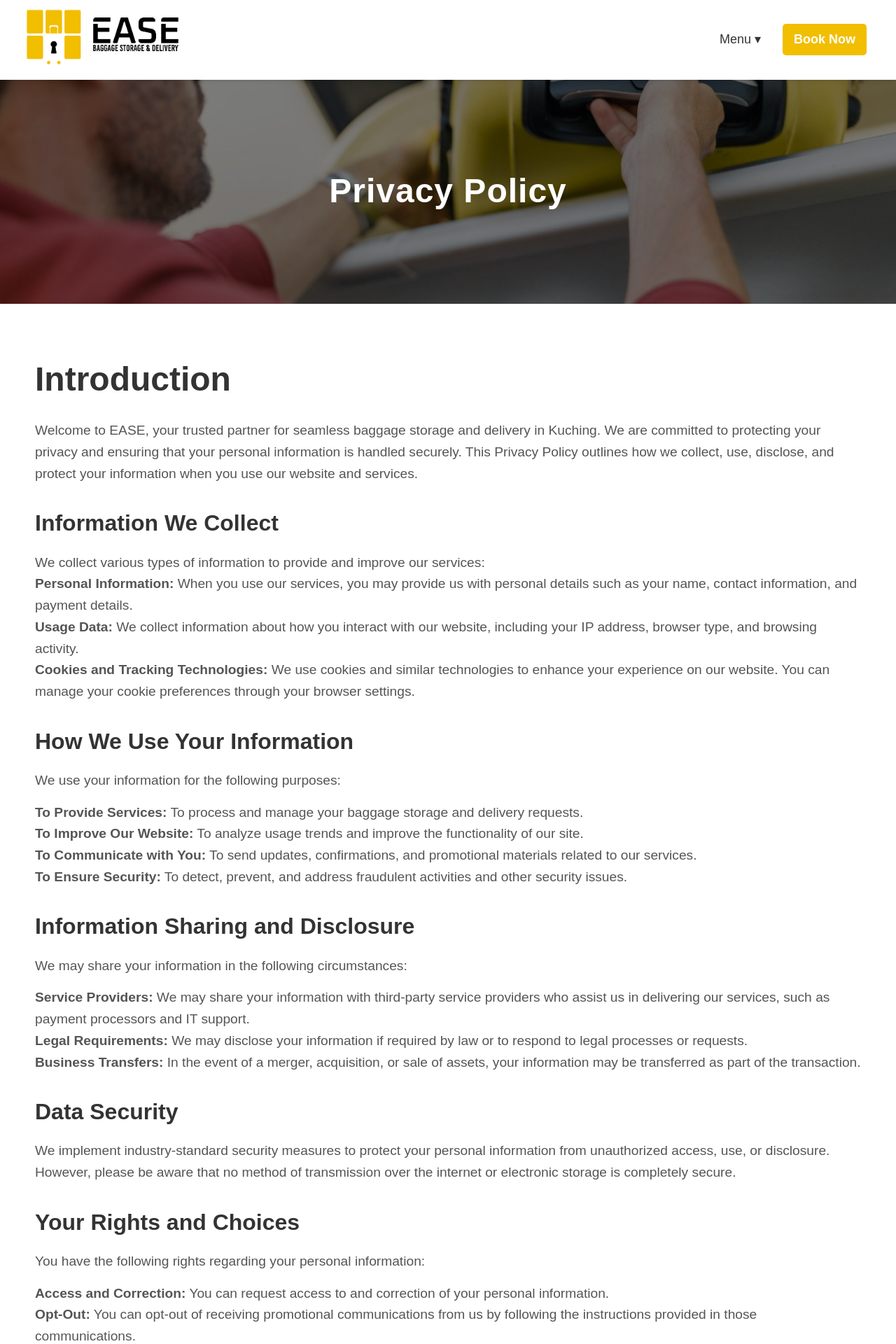
After one commit to Benji1928/FYP-EASE-Sarawak, a CodeIgniter 4 app: the page made by easesarawak/app/Views/policy.php in a window 1280 px wide. The commit adds this page. Shown: the top 1920 px of the page at 70% size. Run offline with PHP 8.4 and a stand-in for CodeIgniter, Linux system fonts and the light colour scheme; the template is opened without the code that fills it, so the values that code supplies are empty; some libraries are stand-ins or nearby versions; some web fonts are replaced.

Commit message:
created policy page

```diff
--- a/easesarawak/app/Config/Routes.php
+++ b/easesarawak/app/Config/Routes.php
@@ -7,3 +7,4 @@ use CodeIgniter\Router\RouteCollection;
  */
 $routes->get('/', 'Home::index');
 $routes->get('/about', 'Home::about');
+$routes->get('/policy', 'Home::policy');
--- a/easesarawak/app/Controllers/Home.php
+++ b/easesarawak/app/Controllers/Home.php
@@ -13,4 +13,9 @@ class Home extends BaseController
     {
         return view('about');
     }
+
+    public function policy(): string
+    {
+        return view('policy');
+    }
 }
--- a/easesarawak/app/Views/about.php
+++ b/easesarawak/app/Views/about.php
@@ -321,7 +321,7 @@
         <h1>About Us</h1>
     </section>
 
-    <!-- Title -->
+    <!-- Offer -->
     <section class="offer">
         <div class="left">
             <h2 class="pill-title">
--- a/easesarawak/app/Views/footer/footer.php
+++ b/easesarawak/app/Views/footer/footer.php
@@ -10,8 +10,8 @@
         <li><a href="#how">How It Works</a></li>
         <li><a href="#why-choose-ease">Why Us</a></li>
         <li><a href="#contact">Contact Us</a></li>
-        <li><a href="view/about">About Us</a></li>
-        <li><a href="#privacy">Privacy Policy</a></li>
+        <li><a href="/about">About Us</a></li>
+        <li><a href="/policy">Privacy Policy</a></li>
         <li><a href="#terms">Terms & Conditions</a></li>
     </ul>
 
--- /dev/null
+++ b/easesarawak/app/Views/policy.php
@@ -0,0 +1,195 @@
+<!DOCTYPE html>
+<html lang="en">
+
+<head>
+    <meta charset="UTF-8">
+    <meta name="viewport" content="width=device-width, initial-scale=1.0">
+    <title>EASE SARAWAK | Privacy Policy</title>
+    <link rel="icon" type="image/png" href="assets/images/cropped-Ease_PNG_File-09.png">
+    <link href="https://cdn.jsdelivr.net/npm/bootstrap-icons@1.11.3/font/bootstrap-icons.css" rel="stylesheet">
+    <link rel="stylesheet" href="assets/css/footer_style.css">
+    <link rel="stylesheet" href="assets/css/navbar_style.css">
+    <style>
+        @font-face {
+            font-family: 'EurostarRegular';
+            src: url('assets/Eurostar Regular.ttf') format('truetype');
+            font-weight: normal;
+            font-style: normal;
+        }
+
+        /* Reset */
+        * {
+            margin: 0;
+            padding: 0;
+            box-sizing: border-box;
+        }
+
+        body {
+            font-family: 'EurostarRegular', sans-serif, Arial, 'BebasKai';
+            line-height: 1.6;
+        }
+
+        /* Title section */
+        .about-title {
+            position: relative;
+            height: 40vh;
+            overflow: hidden;
+            display: flex;
+            align-items: center;
+            justify-content: center;
+            text-align: center;
+            color: white;
+            background-image: url("assets/images/man-pulling-out-hand-luggage-from-compartment-while-traveling-by-plane-e1726141753879.jpg");
+            background-size: cover;
+            background-position: center;
+            margin-top: 113.5px;
+        }
+
+        .title-overlay {
+            position: absolute;
+            top: 0;
+            left: 0;
+            right: 0;
+            bottom: 0;
+            background: rgba(0, 0, 0, 0.5);
+            /* semi-transparent black */
+            z-index: 1;
+        }
+
+        .about-title h1 {
+            position: relative;
+            z-index: 2;
+            font-size: 3rem;
+            letter-spacing: 1px;
+        }
+
+        .pill-title {
+            display: inline-flex;
+            align-items: center;
+            width: fit-content;
+            gap: 15px;
+            /* space between text and dots */
+            background: #fff;
+            border-radius: 50px;
+            padding: 10px 25px;
+            font-size: 18px;
+            font-weight: 700;
+            letter-spacing: 1px;
+            color: #000;
+            text-transform: uppercase;
+            box-shadow: 0 2px 5px rgba(0, 0, 0, 0.3);
+        }
+
+        .pill-title .dot {
+            width: 14px;
+            height: 14px;
+            border-radius: 50%;
+            background: #f2be00;
+            /* yellow color */
+            display: inline-block;
+        }
+
+        .content-container {
+            padding: 70px 50px;
+        }
+
+        .content-container h2 {
+            font-size: 3rem;
+            margin-bottom: 20px;
+            color: #333;
+        }
+
+        .content-container h3 {
+            font-size: 2rem;
+            margin-top: 30px;
+            margin-bottom: 15px;
+            color: #333;
+        }
+
+        .content-container p {
+            font-size: 1.2rem;
+            margin-bottom: 15px;
+            color: #555;
+        }
+    </style>
+</head>
+
+<body>
+    <?= $this->include('navbar/navbar'); ?>
+
+    <!-- Title -->
+    <section class="about-title">
+        <div class="title-overlay"></div>
+        <h1>Privacy Policy</h1>
+    </section>
+
+    <!-- Content -->
+    <section class="content">
+        <div class="content-container">
+            <h2>Introduction</h2>
+            <p>Welcome to EASE, your trusted partner for seamless baggage storage and delivery in Kuching.
+                We are committed to protecting your privacy and ensuring that your personal information is handled securely.
+                This Privacy Policy outlines how we collect, use, disclose, and protect your information when you use our website and services.
+            </p>
+
+            <h3>Information We Collect</h3>
+            <p>We collect various types of information to provide and improve our services:<br>
+                <strong>Personal Information:</strong> When you use our services, you may provide us with personal details such as your name, contact information, and payment details.
+                <br><strong>Usage Data:</strong> We collect information about how you interact with our website, including your IP address, browser type, and browsing activity.
+                <br><strong>Cookies and Tracking Technologies:</strong> We use cookies and similar technologies to enhance your experience on our website.
+                You can manage your cookie preferences through your browser settings.
+            </p>
+
+            <h3>How We Use Your Information</h3>
+            <p>
+                We use your information for the following purposes:
+            </p>
+            <p>
+                <strong>To Provide Services:</strong> To process and manage your baggage storage and delivery requests.<br>
+                <strong>To Improve Our Website:</strong> To analyze usage trends and improve the functionality of our site.<br>
+                <strong>To Communicate with You:</strong> To send updates, confirmations, and promotional materials related to our services.<br>
+                <strong>To Ensure Security:</strong> To detect, prevent, and address fraudulent activities and other security issues.
+            </p>
+
+            <h3>Information Sharing and Disclosure</h3>
+            <p>
+                We may share your information in the following circumstances:
+            </p>
+            <p>
+                <strong>Service Providers:</strong> We may share your information with third-party service providers who assist us in delivering our services,
+                such as payment processors and IT support.<br>
+                <strong>Legal Requirements:</strong> We may disclose your information if required by law or to respond to legal processes or requests.<br>
+                <strong>Business Transfers:</strong> In the event of a merger, acquisition, or sale of assets, your information may be transferred as part of the transaction.
+            </p>
+
+            <h3>Data Security</h3>
+            <p>We implement industry-standard security measures to protect your personal information from unauthorized access, use, or disclosure.
+                However, please be aware that no method of transmission over the internet or electronic storage is completely secure.
+            </p>
+
+            <h3>Your Rights and Choices</h3>
+            <p>You have the following rights regarding your personal information:</p>
+            <p><strong>Access and Correction:</strong> You can request access to and correction of your personal information.<br>
+                <strong>Opt-Out:</strong> You can opt-out of receiving promotional communications from us by following the instructions provided in those communications.<br>
+                <strong>Cookies:</strong> You can manage your cookie preferences through your browser settings.
+            </p>
+
+            <h3>Changes to This Privacy Policy</h3>
+            <p>We may update this Privacy Policy from time to time.
+                Any changes will be posted on this page with an updated effective date.
+                We encourage you to review this policy periodically to stay informed about how we are protecting your information.
+            </p>
+
+            <h3>Contact Us</h3>
+            <p>If you have any questions or concerns about this Privacy Policy or our data practices, please contact us at:<br>
+
+                <strong>Email:</strong> easesarawak@gmail.com<br>
+
+                Thank you for choosing EASE. We are dedicated to making your travel experience as enjoyable and stress-free as possible.
+            </p>
+        </div>
+    </section>
+    <?= $this->include('footer/footer'); ?>
+</body>
+
+</html>
```
